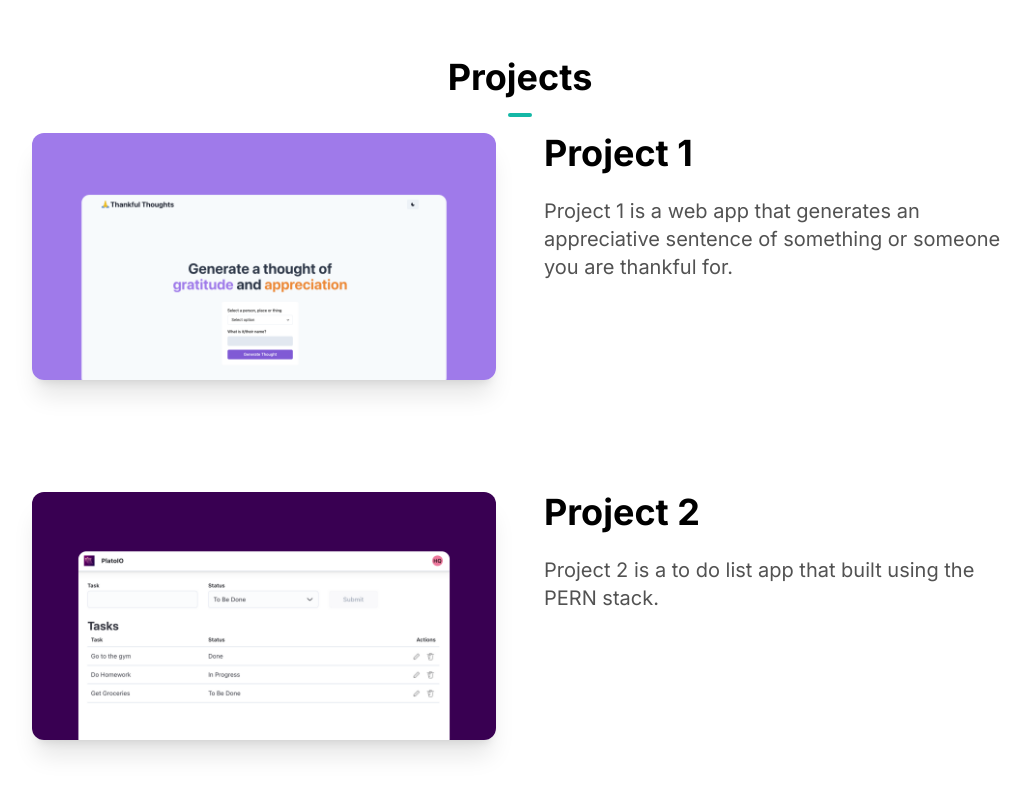
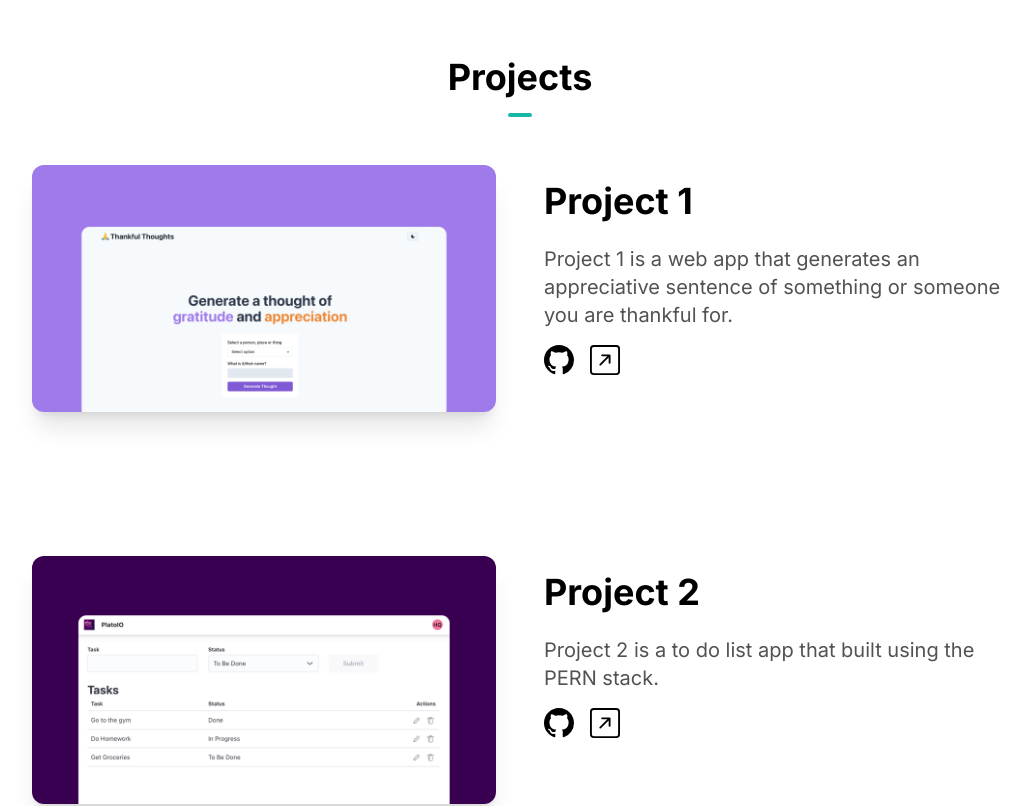
Before and after one commit to code-emad/porfolio-ver1, a Next.js app: page / in a window 1280 px wide. Shown: the part 1760-2566 px from the top of the page, without its empty margins (120-1151 px from the left). Built offline with nearby package versions, Linux system fonts and the light colour scheme.

Commit message:
adding github and link and spacing

```diff
--- a/src/app/Components/ProjectSection.tsx
+++ b/src/app/Components/ProjectSection.tsx
@@ -43,7 +43,7 @@ const ProjectSection = () => {
           return (
             <div key={inx}>
               <div className="flex flex-col  animate-slideUpCubiBezier animation-delay-2 md:flex-row md:space-x-12">
-                <div className="md:w-1/2">
+                <div className="mt-8 md:w-1/2">
                   <Image
                     src={project.image}
                     alt=""
@@ -52,10 +52,23 @@ const ProjectSection = () => {
                     className="rounded-xl shadow-xl hover:opacity-70"
                   />
                 </div>
-                <div className="md:w-1/2">
+                <div className="mt-12 md:w-1/2">
                     <h1 className="text-4xl font-bold mb-6">{project.name}</h1>
                     <p className="text-xl leading-7 mb-4 text-neutral-600 dark:text-neutral-400">{project.description}</p>
-                    <div></div>
+                    <div className="flex flex-row allign-bottom space-x-4">
+                        <Link href={project.github} target="_blank">
+                        <BsGithub
+                          size={30}
+                          className="hover:-translate-y-1 transition-transform cursor-pointer"
+                        />
+                        </Link>
+                        <Link href={project.link} target="_blank">
+                        <BsArrowUpRightSquare
+                          size={30}
+                          className="hover:-translate-y-1 transition-transform cursor-pointer"
+                        />
+                        </Link>
+                    </div>
                 </div>
               </div>
             </div>
```
